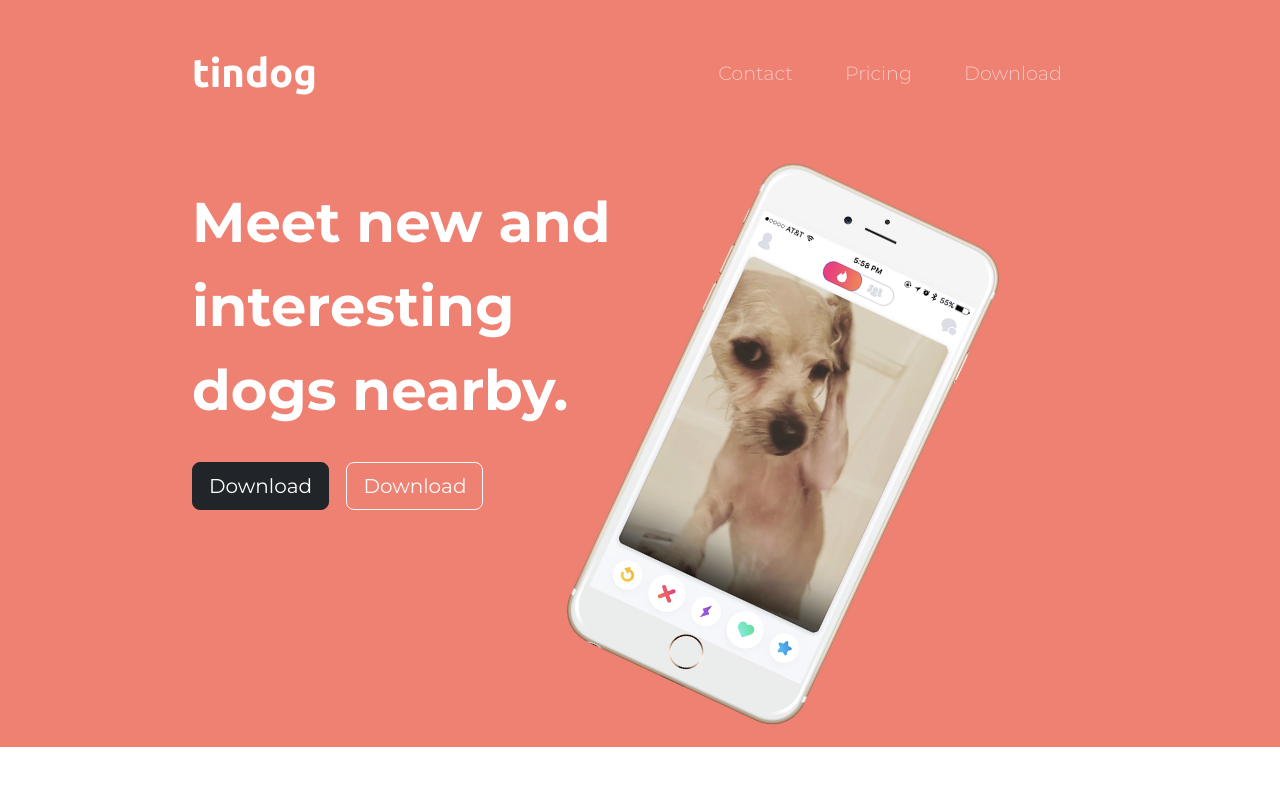
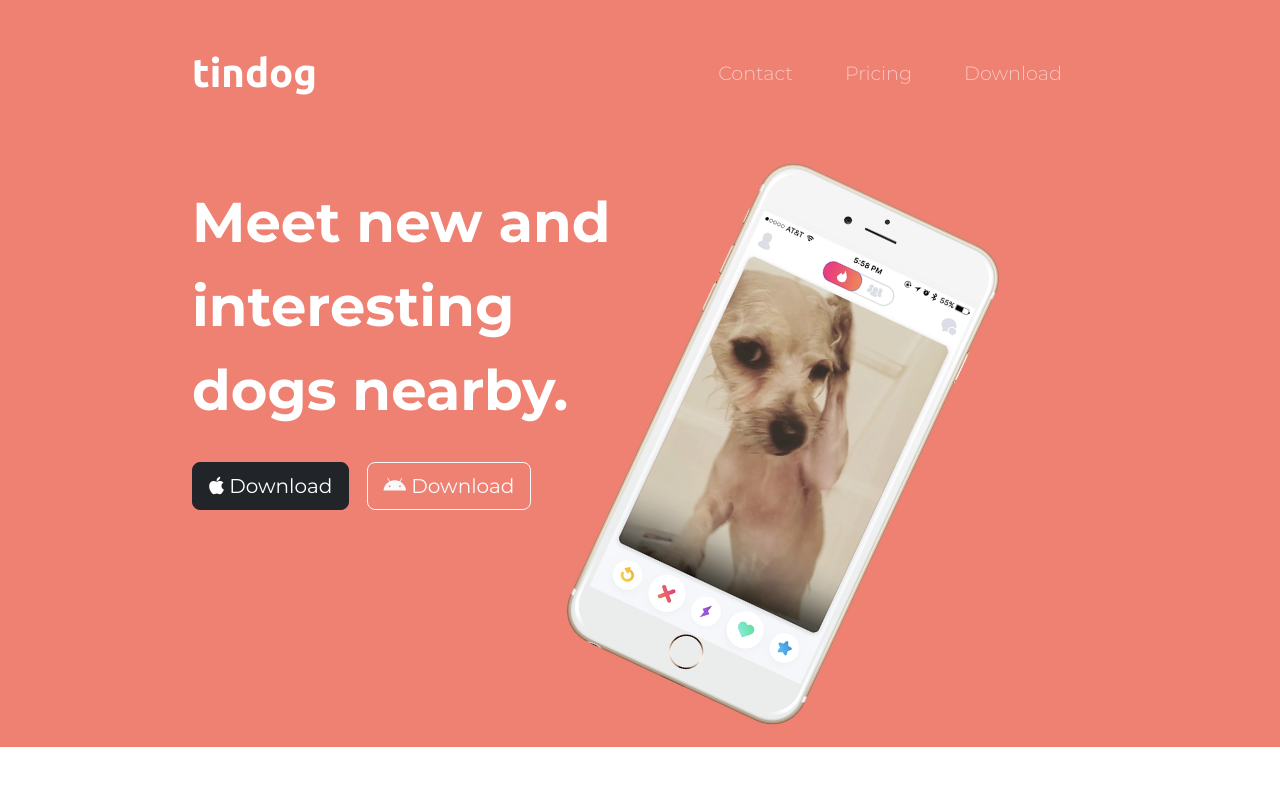
Before and after one commit to zruiz91/BootstrapSite, a plain HTML site: page TinDog-Start-master/index.html in a window 1280 px wide. Shown: the top 800 px of the page. Drawn offline with nearby package versions, Linux system fonts and the light colour scheme.

Commit message:
added apple and android logos to the download buttons in title section

```diff
--- a/TinDog-Start-master/index.html
+++ b/TinDog-Start-master/index.html
@@ -57,8 +57,8 @@
       <div class="row">
         <div class="col-lg-6">
           <h1>Meet new and interesting dogs nearby.</h1>
-          <button type="button" class="btn btn-dark btn-lg download-button">Download</button>
-          <button type="button" class="btn btn-outline-light btn-lg download-button">Download</button>
+          <button type="button" class="btn btn-dark btn-lg download-button"><i class="fa-brands fa-apple"></i> Download</button>
+          <button type="button" class="btn btn-outline-light btn-lg download-button"><i class="fa-brands fa-android"></i> Download</button>
         </div>
         <div class="col-lg-6">
           <img src="images/iphone6.png" alt="iphone-mockup" class="title-image">
```
